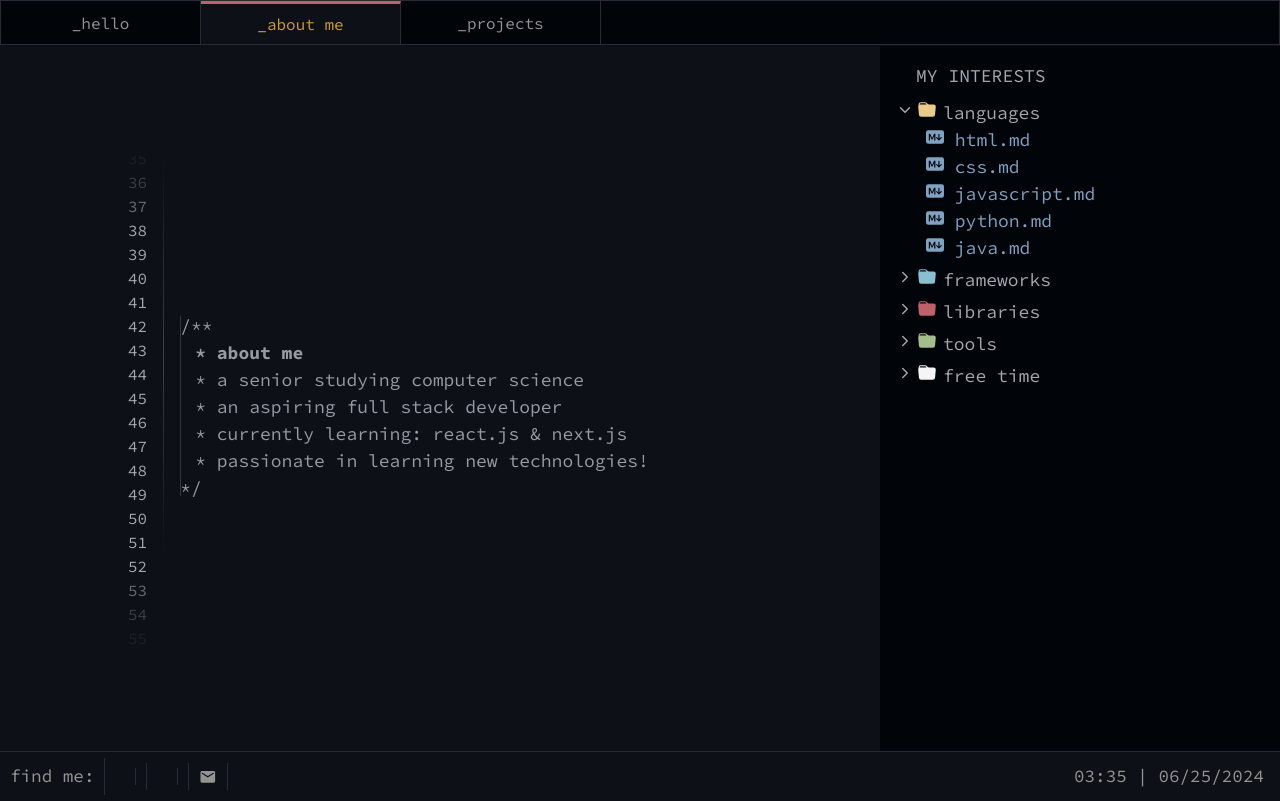
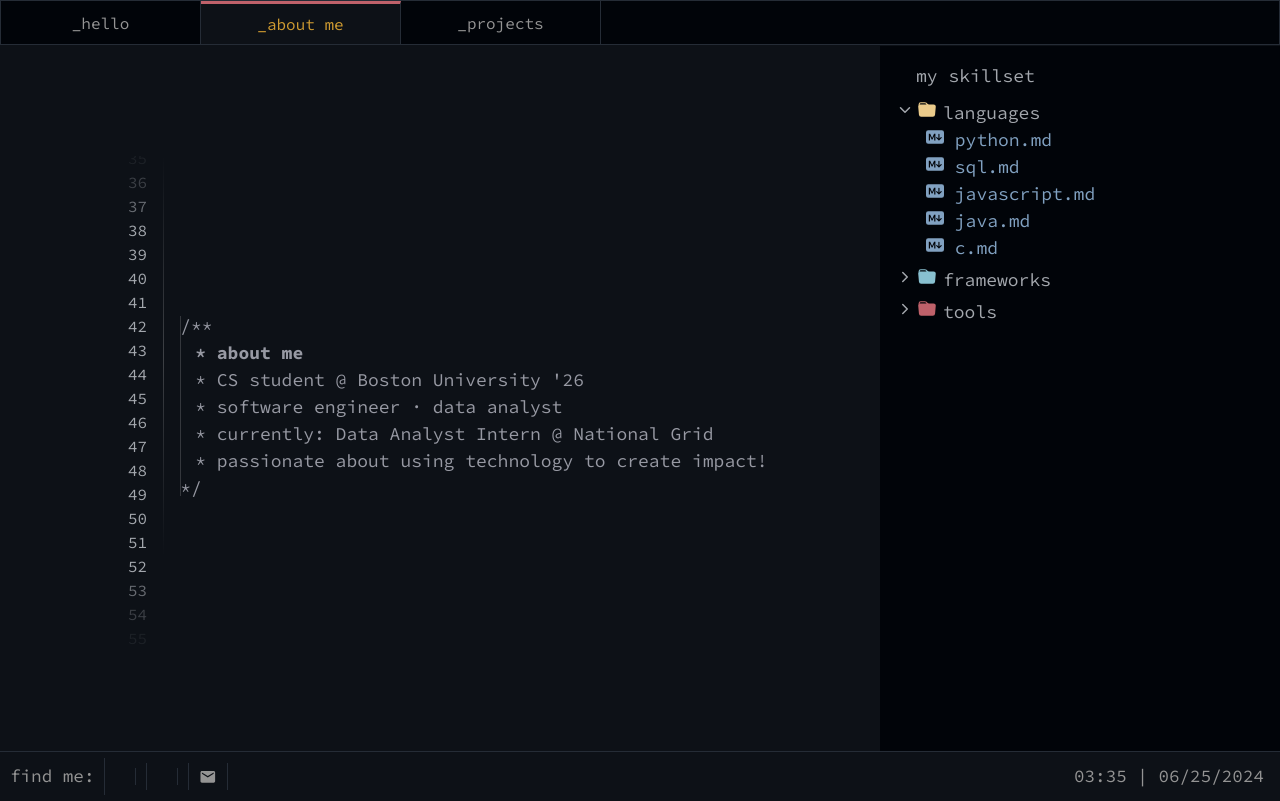
Before and after one commit to jung-eugene/portfolio, a Next.js app: page /about in a window 1280 px wide. Built offline with nearby package versions, Linux system fonts and the light colour scheme; some icons are missing.

Commit message:
update skillsets

```diff
--- a/pages/about.jsx
+++ b/pages/about.jsx
@@ -106,11 +106,10 @@ const About = () => {
         >
           <span className={style.ml_2}> /**</span>
           <span style={{ fontWeight: "bold" }}>* about me</span>
-          <span>* a senior studying computer science </span>
-          <span>* an aspiring full stack developer </span>
-          <span>* currently learning: react.js & next.js </span>
-          <span>* passionate in learning new technologies! </span>
-
+          <span>* CS student @ Boston University '26</span>
+          <span>* software engineer · data analyst</span>
+          <span>* currently: Data Analyst Intern @ National Grid</span>
+          <span>* passionate about using technology to create impact!</span>
           <span className={style.ml_2}>*/</span>
         </motion.div>
       </div>
@@ -135,7 +134,7 @@ const About = () => {
           }}
         >
           <div className={style.right_container}>
-            <h3>MY INTERESTS</h3>
+            <h3>my skillset</h3>
             <div className={style.right_interest}>
               <div className={style.skill}>
                 <div
@@ -185,19 +184,19 @@ const About = () => {
                       }}
                     >
                       <p>
-                        <BsMarkdownFill /> html.md
+                        <BsMarkdownFill /> python.md
                       </p>
                       <p>
-                        <BsMarkdownFill /> css.md
+                        <BsMarkdownFill /> sql.md
                       </p>
                       <p>
                         <BsMarkdownFill /> javascript.md
                       </p>
                       <p>
-                        <BsMarkdownFill /> python.md
+                        <BsMarkdownFill /> java.md
                       </p>
                       <p>
-                        <BsMarkdownFill /> java.md
+                        <BsMarkdownFill /> c.md
                       </p>
                     </motion.div>
                   )}
@@ -254,6 +253,9 @@ const About = () => {
                         <BsMarkdownFill /> react.js.md
                       </p>
                       <p>
+                        <BsMarkdownFill /> next.js.md
+                      </p>
+                      <p>
                         <BsMarkdownFill /> react native.md
                       </p>
                       <p>
@@ -266,7 +268,7 @@ const About = () => {
                   )}
                 </AnimatePresence>
               </div>
-              <div className={style.skill}>
+              {/* <div className={style.skill}>
                 <div
                   onClick={(e) => setShowTool(!showTool)}
                   className={style.dropdownSkill}
@@ -325,7 +327,7 @@ const About = () => {
                     </motion.div>
                   )}
                 </AnimatePresence>
-              </div>
+              </div> */}
               <div className={style.skill}>
                 <div
                   onClick={(e) => setShowLibrary(!showLibrary)}
@@ -335,7 +337,7 @@ const About = () => {
                     {showLibrary ? <FiChevronDown /> : <FiChevronRight />}
                   </span>
                   <span
-                    style={{ color: "rgb(163,190,140)", marginRight: "3px" }}
+                    style={{ color: "rgb(191,97,106)", marginRight: "3px" }}
                   >
                     <BsFolderFill />
                   </span>
@@ -374,10 +376,16 @@ const About = () => {
                       }}
                     >
                       <p>
-                        <BsMarkdownFill /> linux.md
+                        <BsMarkdownFill /> power bi.md
                       </p>
                       <p>
-                        <BsMarkdownFill /> git.md
+                        <BsMarkdownFill /> power apps.md
+                      </p>
+                      <p>
+                        <BsMarkdownFill /> excel.md
+                      </p>
+                      <p>
+                        <BsMarkdownFill /> jira.md
                       </p>
                       <p>
                         <BsMarkdownFill /> github.md
@@ -389,7 +397,7 @@ const About = () => {
                   )}
                 </AnimatePresence>
               </div>
-              <div className={style.skill}>
+              {/* <div className={style.skill}>
                 <div
                   onClick={(e) => setShowFree(!showFree)}
                   className={style.dropdownSkill}
@@ -397,7 +405,9 @@ const About = () => {
                   <span>
                     {showFree ? <FiChevronDown /> : <FiChevronRight />}
                   </span>
-                  <span style={{ color: "whitesmoke", marginRight: "3px" }}>
+                  <span
+                    style={{ color: "rgb(163,190,140)", marginRight: "3px" }}
+                  >
                     <BsFolderFill />
                   </span>
                   <span> free time </span>
@@ -446,7 +456,7 @@ const About = () => {
                     </motion.div>
                   )}
                 </AnimatePresence>
-              </div>
+              </div> */}
             </div>
           </div>
         </motion.div>
--- a/styles/Project.module.css
+++ b/styles/Project.module.css
@@ -32,6 +32,7 @@
   margin-bottom: 2rem;
   padding-top: 2rem;
   font-weight: normal;
+  color: rgb(151, 153, 163);
 }
 
 .grid {
```
